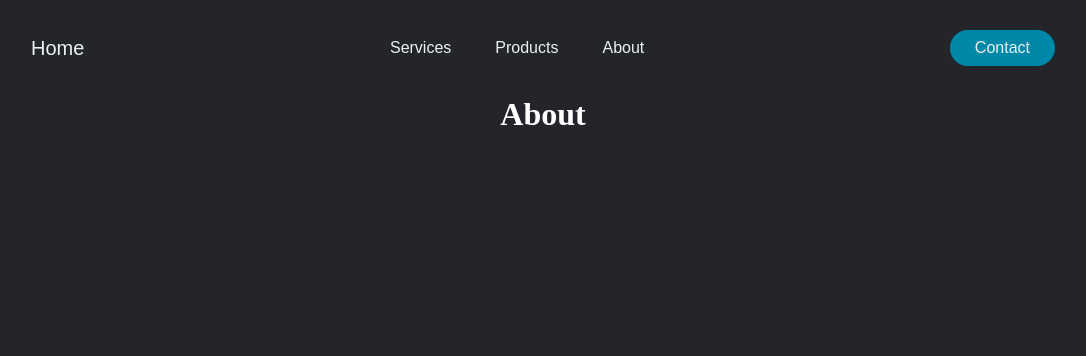
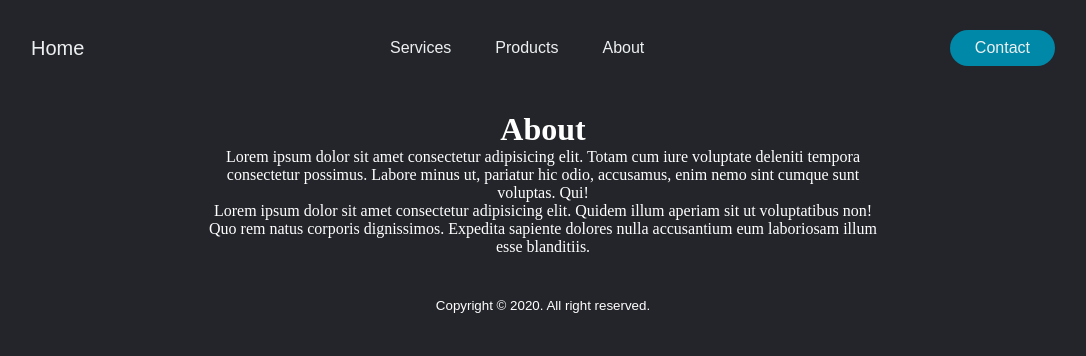
Before and after one commit to JhonathanMusa/python-web-practice, a Flask app: page /about in a window 1280 px wide. Shown: the top 356 px of the page, without its empty margins (97-1183 px from the left). Run offline with Flask 2, Linux system fonts and the light colour scheme.

Commit message:
thirth commit

```diff
--- a/main.py
+++ b/main.py
@@ -7,10 +7,22 @@ app = Flask(__name__)
 def index():
     return render_template('index.html')
 
-
+# Services
 @app.route("/services")
 def services():
     return render_template('services.html')
+
+@app.route("/service_one")
+def service_one():
+    return render_template("service-one.html")
+
+@app.route("/service_two")
+def service_two():
+    return render_template("service-two.html")
+
+@app.route("/service_three")
+def service_three():
+    return render_template("service-three.html")
 
 
 @app.route("/products")
--- a/static/css/style.css
+++ b/static/css/style.css
@@ -62,7 +62,7 @@ header {
   list-style-type: none;
 }
 
-.drop > li > a{
+.drop > li > a {
   display: block;
   padding: 15px;
 }
@@ -142,3 +142,28 @@ textarea {
   border-radius: 5px;
   cursor: pointer;
 }
+
+/* about */
+.container-about {
+  width: 700px;
+  height: auto;
+  margin: 0 auto;
+  text-align: center;
+  padding: 15px;
+}
+.container-about p {
+  color: white;
+}
+
+/* footer copy */
+.copy {
+  font-family: sans-serif;
+  padding: 25px;
+  text-align: center;
+  color: white;
+}
+
+.copy p {
+  display: inline-block;
+  text-align: center;
+}
--- a/templates/about.html
+++ b/templates/about.html
@@ -7,7 +7,20 @@
   </head>
   <body>
     {% extends 'base.html' %} {% block content %}
-    <h1>About</h1>
+    <div class="container-about">
+      <h1>About</h1>
+      <p>
+        Lorem ipsum dolor sit amet consectetur adipisicing elit. Totam cum iure
+        voluptate deleniti tempora consectetur possimus. Labore minus ut,
+        pariatur hic odio, accusamus, enim nemo sint cumque sunt voluptas. Qui!
+      </p>
+      <p>
+        Lorem ipsum dolor sit amet consectetur adipisicing elit. Quidem illum
+        aperiam sit ut voluptatibus non! Quo rem natus corporis dignissimos.
+        Expedita sapiente dolores nulla accusantium eum laboriosam illum esse
+        blanditiis.
+      </p>
+    </div>
     {% endblock %}
   </body>
 </html>
--- a/templates/base.html
+++ b/templates/base.html
@@ -17,11 +17,12 @@
         </div>
         <nav class="nav__links">
           <ul>
-            <li><a href="/services">Services</a>
+            <li>
+              <a href="#">Services</a>
               <ul class="drop">
-                <li><a href="#">Service One</a></li>
-                <li><a href="#">Service Two</a></li>
-                <li><a href="#">Service Three</a></li>
+                <li><a href="/service_one">Service One</a></li>
+                <li><a href="/service_two">Service Two</a></li>
+                <li><a href="/service_three">Service Three</a></li>
               </ul>
             </li>
             <li><a href="/products">Products</a></li>
@@ -30,7 +31,12 @@
         </nav>
         <a class="cta" href="/contact"><button>Contact</button></a>
       </header>
+      <div class="clearFix"></div>
+      {% block content %} {% endblock %}
+
+      <div class="copy">
+        <p><small>Copyright &copy; 2020. All right reserved.</small></p>
+      </div>
     </div>
-    {% block content %} {% endblock %}
   </body>
 </html>
--- a/templates/index.html
+++ b/templates/index.html
@@ -8,7 +8,6 @@
   </head>
   <body>
     {% extends 'base.html' %} {% block content %}
-    <hr />
     <div class="container-index">
       <div class="banner">
         <img src="../static/img/banner1.jpg" alt="" />
@@ -22,7 +21,7 @@
           voluptates minus praesentium eos pariatur, repellendus, delectus,
           perferendis in aliquid ab.
         </p>
-        <br>
+        <br />
         <p>
           Lorem ipsum dolor sit amet, consectetur adipisicing elit. Dolore
           aliquid nobis perspiciatis voluptatibus sit sed atque distinctio
```
Also changed, not shown: templates/service-one.html (added, +13 -0 lines), templates/service-three.html (added, +13 -0 lines), templates/service-two.html (added, +13 -0 lines).
